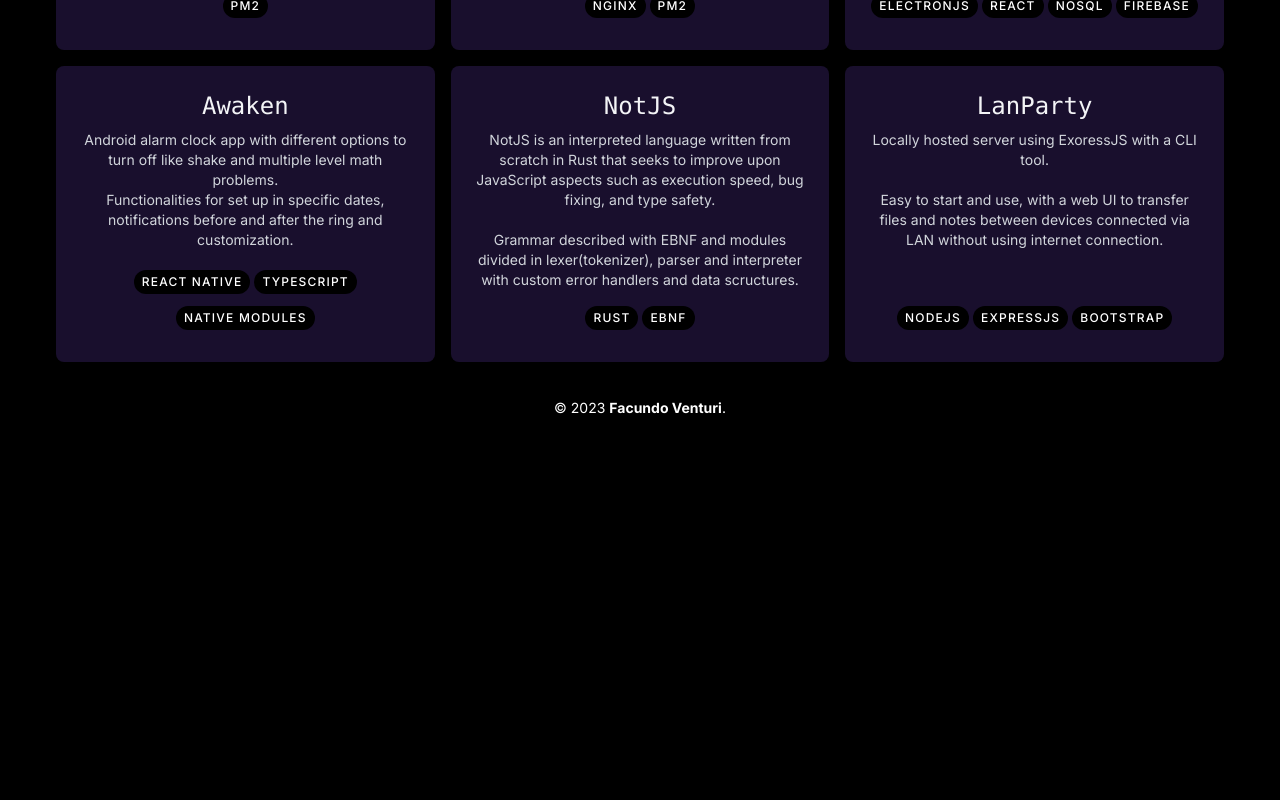
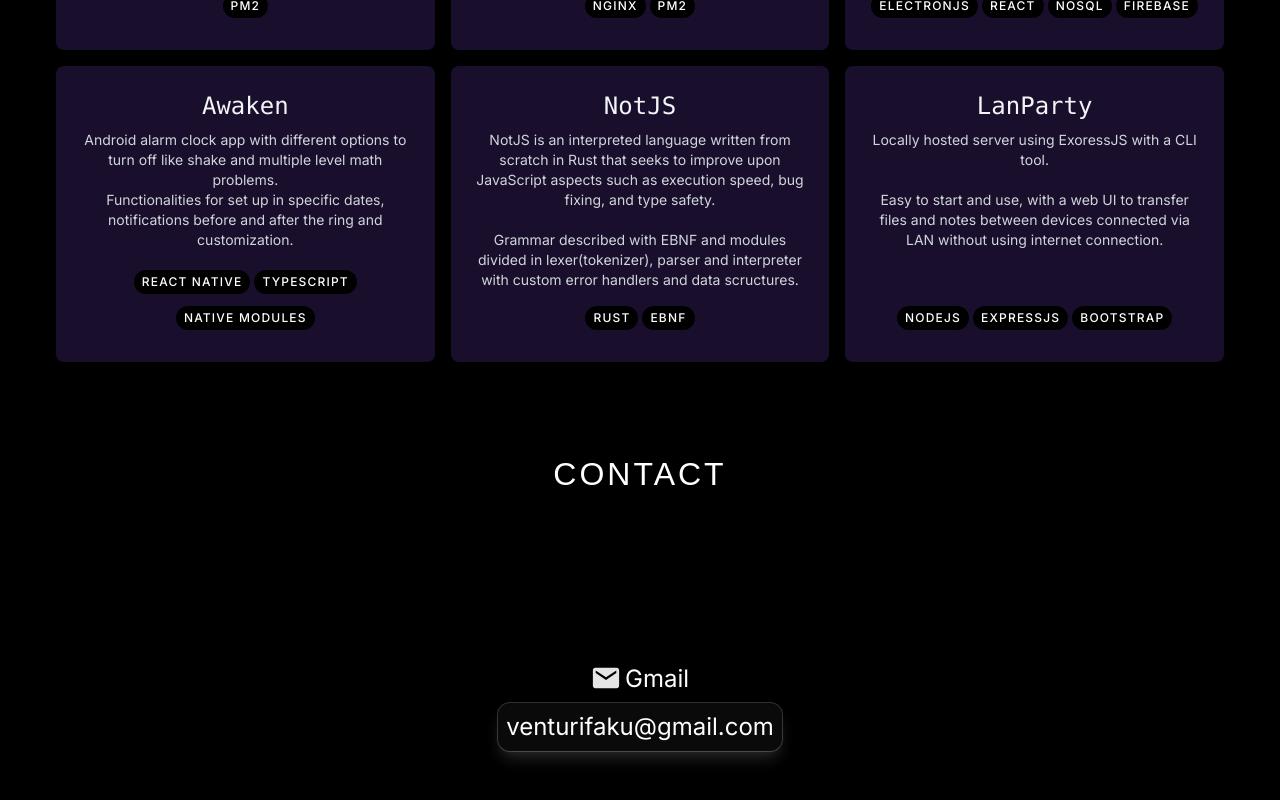
Before and after one commit to fakuventuri/fakuventuri.github.io, a Next.js app: page / in a window 1280 px wide. Shown: the part 1954-2754 px from the top of the page. Before the commit the page ends 2380 px from the top, so only its background shows below. Built offline with nearby package versions, Linux system fonts and the light colour scheme.

Commit message:
Contact section

```diff
--- a/app/page.tsx
+++ b/app/page.tsx
@@ -4,6 +4,7 @@ import Projects from "@/components/sections/projectsSection/Projects";
 
 import ScrollArrows from "@/components/ScrollArrows";
 import Footer from "@/components/Footer";
+import Contact from "@/components/sections/Contact";
 
 export default function Home() {
   return (
@@ -36,14 +37,15 @@ export default function Home() {
         <Projects />
       </section>
 
-      {/* <section
+      <section
         id="contact"
-        className="flex flex-col justify-start items-center w-full min-h-[calc(100vh-4rem)] pt-16 scroll-mt-0"
+        className="flex flex-col justify-start items-center w-full h-[calc(100vh-4rem)] pt-16 scroll-mt-0"
       >
         <h1 className="w-fit tracking-[3px] decoration-0 text-[2em] font-[Arial] text-white mb-6 mt-6 uppercase">
           Contact
         </h1>
-      </section> */}
+        <Contact />
+      </section>
 
       <ScrollArrows />
       <Footer />
--- a/components/FloatingButtons.tsx
+++ b/components/FloatingButtons.tsx
@@ -3,7 +3,7 @@ import Image from "next/image";
 
 import GitHubLogo from "@/public/stack/github.svg";
 import CVsvg from "@/public/cv.svg";
-import DownloadSVG from "@/public/download.svg";
+// import DownloadSVG from "@/public/download.svg";
 
 export default function FloatingButtons() {
   return (
--- /dev/null
+++ b/components/sections/Contact.tsx
@@ -0,0 +1,53 @@
+import Link from "next/link";
+import { IoMdMail } from "react-icons/io";
+import { BsInstagram } from "react-icons/bs";
+
+// import SocialButtons from "../SocialButtons";
+
+export default function Contact() {
+  return (
+    <div className="flex flex-col items-center place-content-evenly py-10 w-screen h-full px-4 sm:px-6 lg:px-8">
+      <div className="flex flex-col text-2xl">
+        <div className="flex flex-row w-full place-content-center gap-1">
+          <IoMdMail className="text-3xl transition-colors duration-200 text-neutral-200" />{" "}
+          Gmail
+        </div>
+        <Link
+          className={
+            "justify-center bottom-4 left-4 hover:scale-110 duration-200 group my-2 text-2xl"
+          }
+          href="mailto:venturifaku@gmail.com"
+          target="_blank"
+        >
+          <div className="bg-neutral-950 group-hover:bg-neutral-900 duration-200 p-2 w-fit h-fit ring-1 ring-slate-200/20 shadow-neutral-800 shadow-lg rounded-xl flex items-center justify-center md:cursor-pointer transition-all flex-col">
+            <p>venturifaku@gmail.com</p>
+          </div>
+        </Link>
+      </div>
+
+      <div className="flex flex-col text-2xl">
+        <div className="flex flex-row w-full place-content-center gap-1">
+          <BsInstagram className="text-3xl transition-colors duration-200 text-neutral-200" />{" "}
+          Instagram
+        </div>
+        <Link
+          className={
+            "justify-center bottom-4 left-4 hover:scale-110 duration-200 group my-2 text-2xl"
+          }
+          href="https://www.instagram.com/fakuventuri"
+          data-link="https://www.instagram.com/fakuventuri"
+          data-count="instagram @fakuventuri"
+          aria-label="Instagram @fakuventuri"
+          target="_blank"
+        >
+          <div className="bg-neutral-950 group-hover:bg-neutral-900 duration-200 p-2 w-fit h-fit ring-1 ring-slate-200/20 shadow-neutral-800 shadow-lg rounded-xl flex items-center justify-center md:cursor-pointer transition-all flex-col">
+            <p>@fakuventuri</p>
+          </div>
+        </Link>
+      </div>
+
+      {/* <SocialButtons /> */}
+      {/* https://mail.google.com/mail/?view=cm&fs=1&to=venturifaku@gmail.com */}
+    </div>
+  );
+}
```
